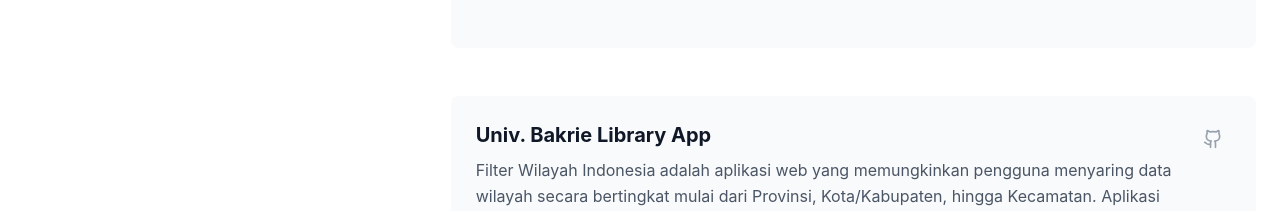
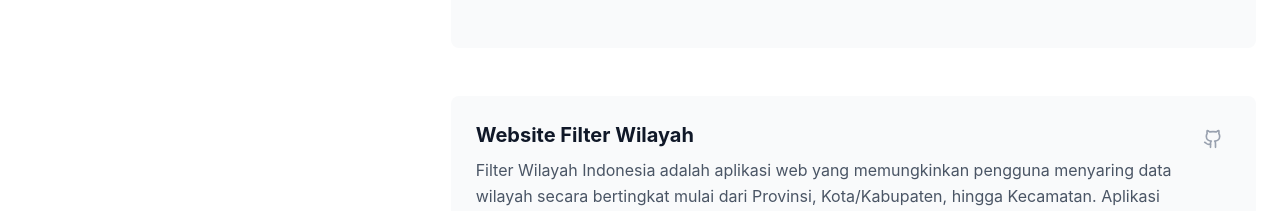
Before and after one commit to ilhamrachmadhani/portofolio2026, a React (Vite) app: page / in a window 1280 px wide. Shown: the part 2640-2851 px from the top of the page. Built offline with nearby package versions, Linux system fonts and the light colour scheme.

Commit message:
update fitur

```diff
--- a/src/components/Projects.jsx
+++ b/src/components/Projects.jsx
@@ -19,7 +19,7 @@ const Projects = () => {
             demo: "#"
         },
         {
-            title: "Univ. Bakrie Library App",
+            title: "Website Filter Wilayah",
             description: "Filter Wilayah Indonesia adalah aplikasi web yang memungkinkan pengguna menyaring data wilayah secara bertingkat mulai dari Provinsi, Kota/Kabupaten, hingga Kecamatan. Aplikasi ini dirancang dengan sistem filter dinamis dan pengelolaan state yang konsisten agar tetap stabil saat halaman di-refresh. Fokus utama pengembangan berada pada pengalaman pengguna yang bersih, responsif, dan terstruktur.",
             tech: ["HTML", "CSS", "ReactJS",],
             github: "https://github.com/ilhamrachmadhani/filter-wilayah",
```
